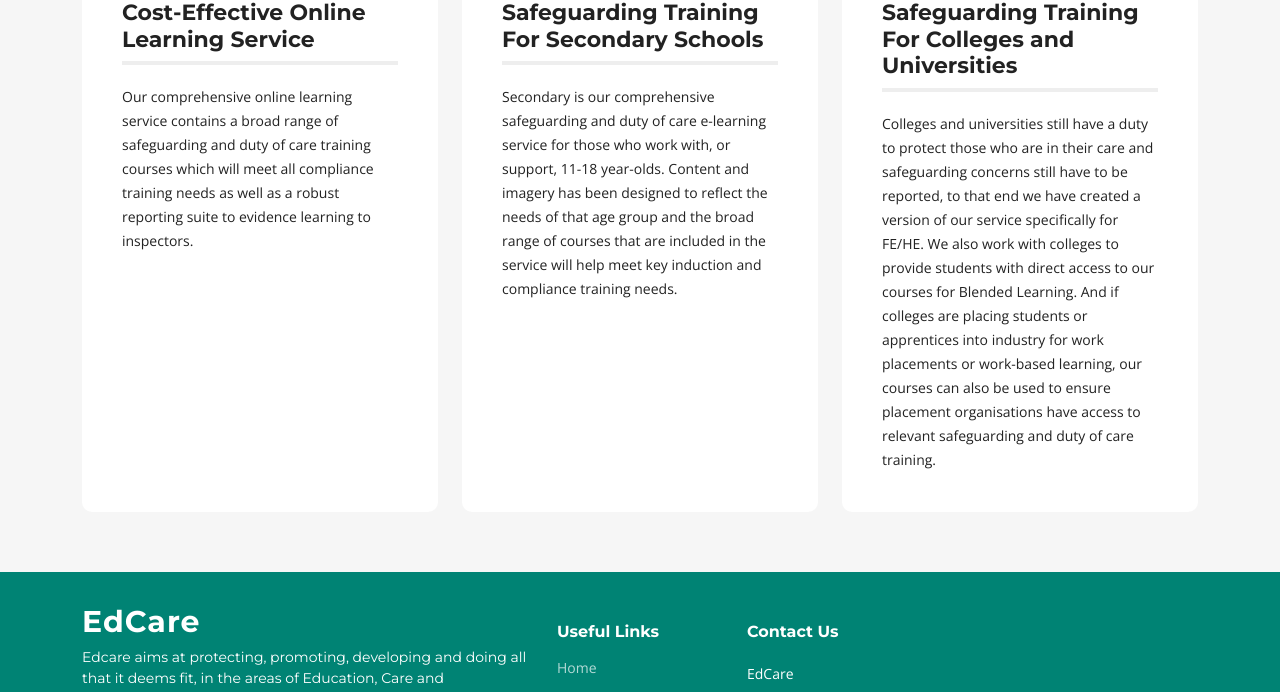
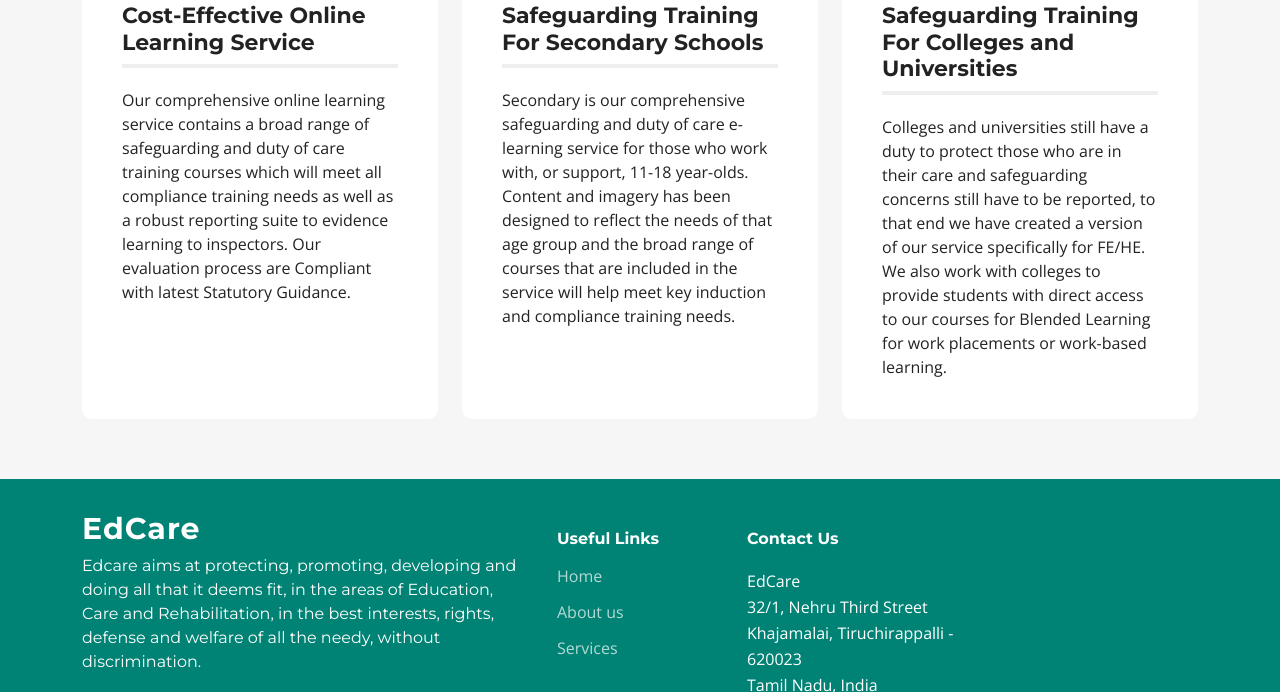
Before and after one commit to mvemailadd/edcareweb, a plain HTML site: page service.html in a window 1280 px wide. Shown: the part 490-1182 px from the top of the page. Drawn offline with nearby package versions, Linux system fonts and the light colour scheme.

Commit message:
Updated font size

```diff
--- a/assets/css/main.css
+++ b/assets/css/main.css
@@ -34,6 +34,7 @@
 --------------------------------------------------------------*/
 body {
   font-family: var(--font-default);
+  font-size: 18px;
   color: var(--color-default);
 }
 
@@ -645,7 +646,7 @@ section {
 
 .about .content ul i {
   position: absolute;
-  font-size: 20px;
+  font-size: 24px;
   left: 0;
   top: -3px;
   color: var(--color-primary);
@@ -983,7 +984,7 @@ section {
 
 .services .service-item p {
   line-height: 24px;
-  font-size: 14px;
+  font-size: 16px;
   margin-bottom: 0;
 }
 
@@ -1589,7 +1590,7 @@ section {
 }
 
 .faq .content p {
-  font-size: 15px;
+  font-size: 18px;
   color: #6c757d;
 }
 
@@ -2555,7 +2556,7 @@ section {
 # Footer
 --------------------------------------------------------------*/
 .footer {
-  font-size: 14px;
+  font-size: 16px;
   background-color: var(--color-primary);
   padding: 50px 0;
   color: white;
@@ -2580,7 +2581,7 @@ section {
 }
 
 .footer .footer-info p {
-  font-size: 14px;
+  font-size: 16px;
   font-family: var(--font-primary);
 }
 
--- a/service.html
+++ b/service.html
@@ -92,7 +92,8 @@
               <h3>Cost-Effective Online Learning Service</h3>
               <p>Our comprehensive online learning service contains a broad range of safeguarding and duty of care
                 training courses which will meet all compliance training needs as well as a robust reporting suite to
-                evidence learning to inspectors.</p>
+                evidence learning to inspectors. Our evaluation process are Compliant with latest Statutory Guidance.
+              </p>
             </div>
           </div><!-- End Service Item -->
 
@@ -119,10 +120,9 @@
                 concerns still have to be reported, to that end we have created a version of our service specifically
                 for FE/HE.
 
-                We also work with colleges to provide students with direct access to our courses for Blended Learning.
-                And if colleges are placing students or apprentices into industry for work placements or work-based
-                learning, our courses can also be used to ensure placement organisations have access to relevant
-                safeguarding and duty of care training.</p>
+                We also work with colleges to provide students with direct access to our courses for Blended Learning
+                for work placements or work-based
+                learning.</p>
             </div>
           </div><!-- End Service Item -->
         </div>
```
Also changed, not shown: index.html (+4 -9 lines).
